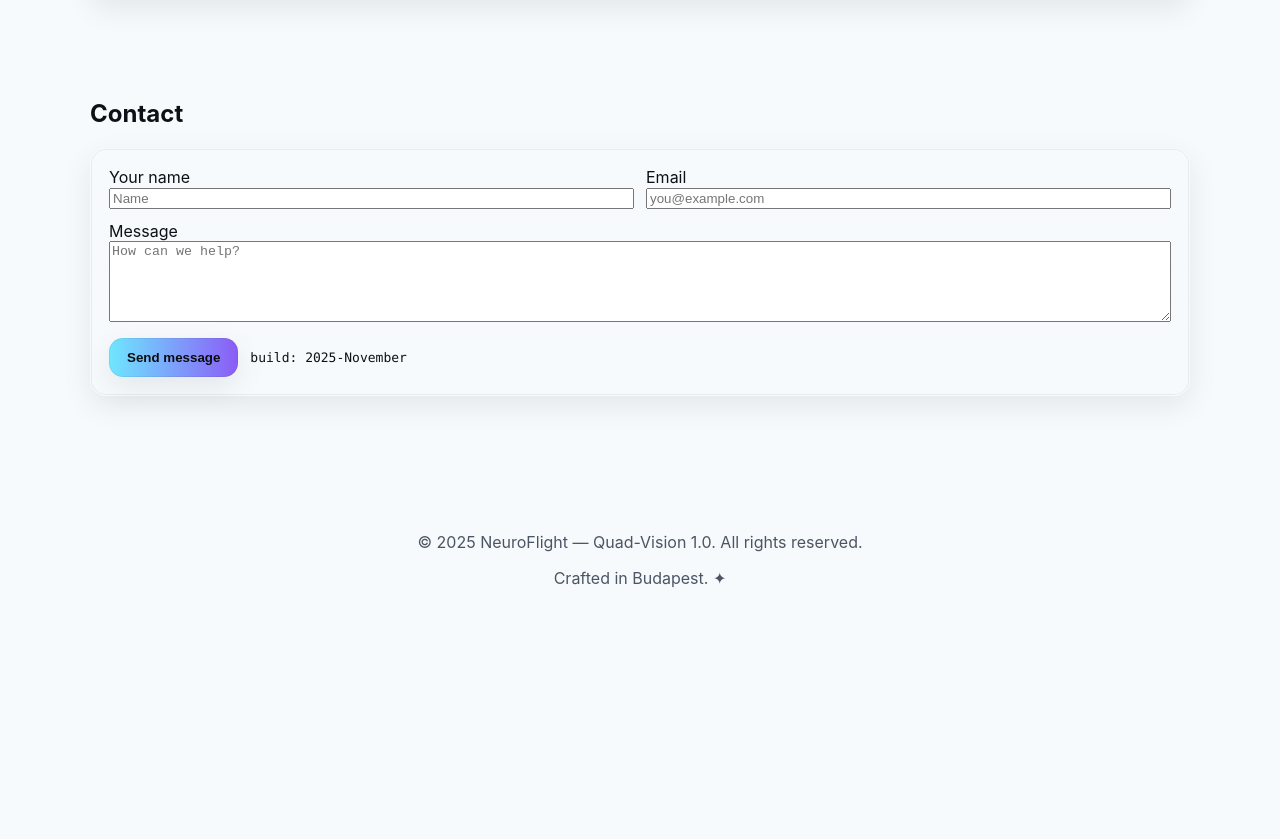
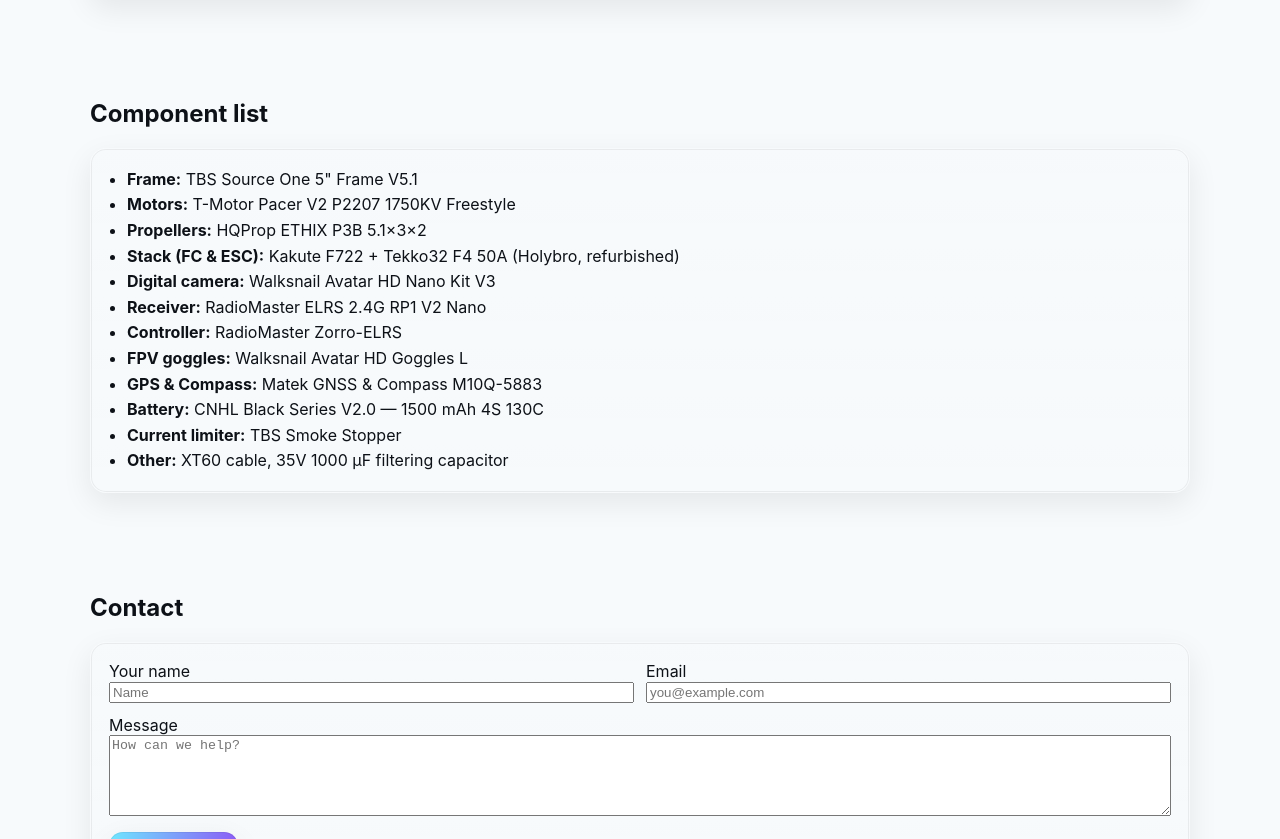
Before and after one commit to kristofgyorii/NeuroFlight-website, a plain HTML site: page index.html in a window 1280 px wide. Shown: the part 2567-3406 px from the top of the page. Before the commit the page ends 3241 px from the top, so only its background shows below. Drawn offline with Linux system fonts and the light colour scheme.

Commit message:
Add component list section to index.html

```diff
--- a/index.html
+++ b/index.html
@@ -150,6 +150,27 @@
       </div>
     </section>
 
+    <!-- COMPONENT LIST -->
+<section id="modules" class="section">
+  <h2>Component list</h2>
+  <div class="card">
+    <ul style="margin:0; padding-left:18px; line-height:1.6">
+      <li><strong>Frame:</strong> TBS Source One 5&quot; Frame V5.1</li>
+      <li><strong>Motors:</strong> T-Motor Pacer V2 P2207 1750KV Freestyle</li>
+      <li><strong>Propellers:</strong> HQProp ETHIX P3B 5.1×3×2</li>
+      <li><strong>Stack (FC &amp; ESC):</strong> Kakute F722 + Tekko32 F4 50A (Holybro, refurbished)</li>
+      <li><strong>Digital camera:</strong> Walksnail Avatar HD Nano Kit V3</li>
+      <li><strong>Receiver:</strong> RadioMaster ELRS 2.4G RP1 V2 Nano</li>
+      <li><strong>Controller:</strong> RadioMaster Zorro-ELRS</li>
+      <li><strong>FPV goggles:</strong> Walksnail Avatar HD Goggles L</li>
+      <li><strong>GPS &amp; Compass:</strong> Matek GNSS &amp; Compass M10Q-5883</li>
+      <li><strong>Battery:</strong> CNHL Black Series V2.0 — 1500 mAh 4S 130C</li>
+      <li><strong>Current limiter:</strong> TBS Smoke Stopper</li>
+      <li><strong>Other:</strong> XT60 cable, 35V 1000 µF filtering capacitor</li>
+    </ul>
+  </div>
+</section>
+
     <!-- CONTACT (változatlan szerkezet, rövidítve a kód tisztasága miatt) -->
     <section id="contact" class="section">
       <h2>Contact</h2>
```
